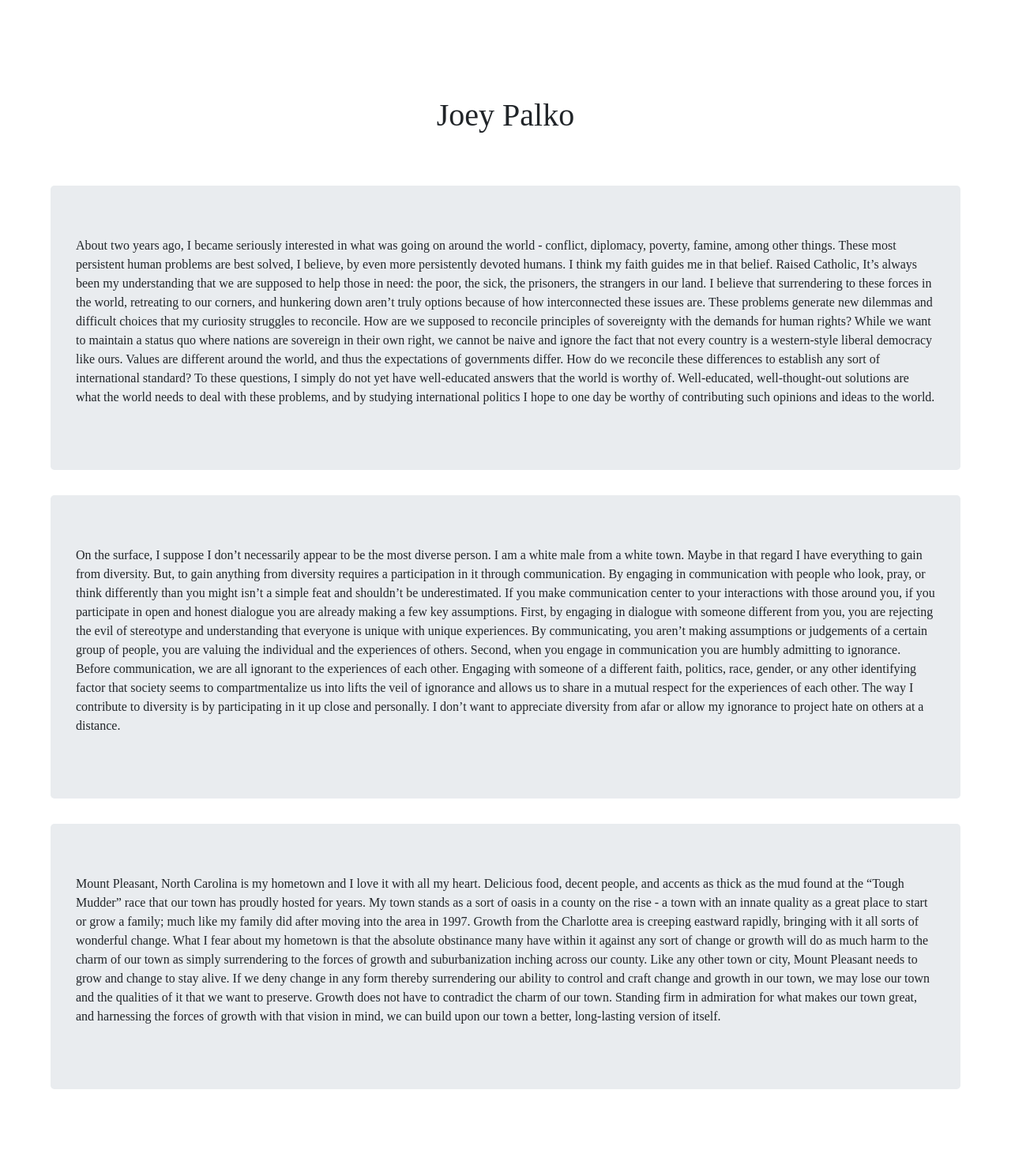
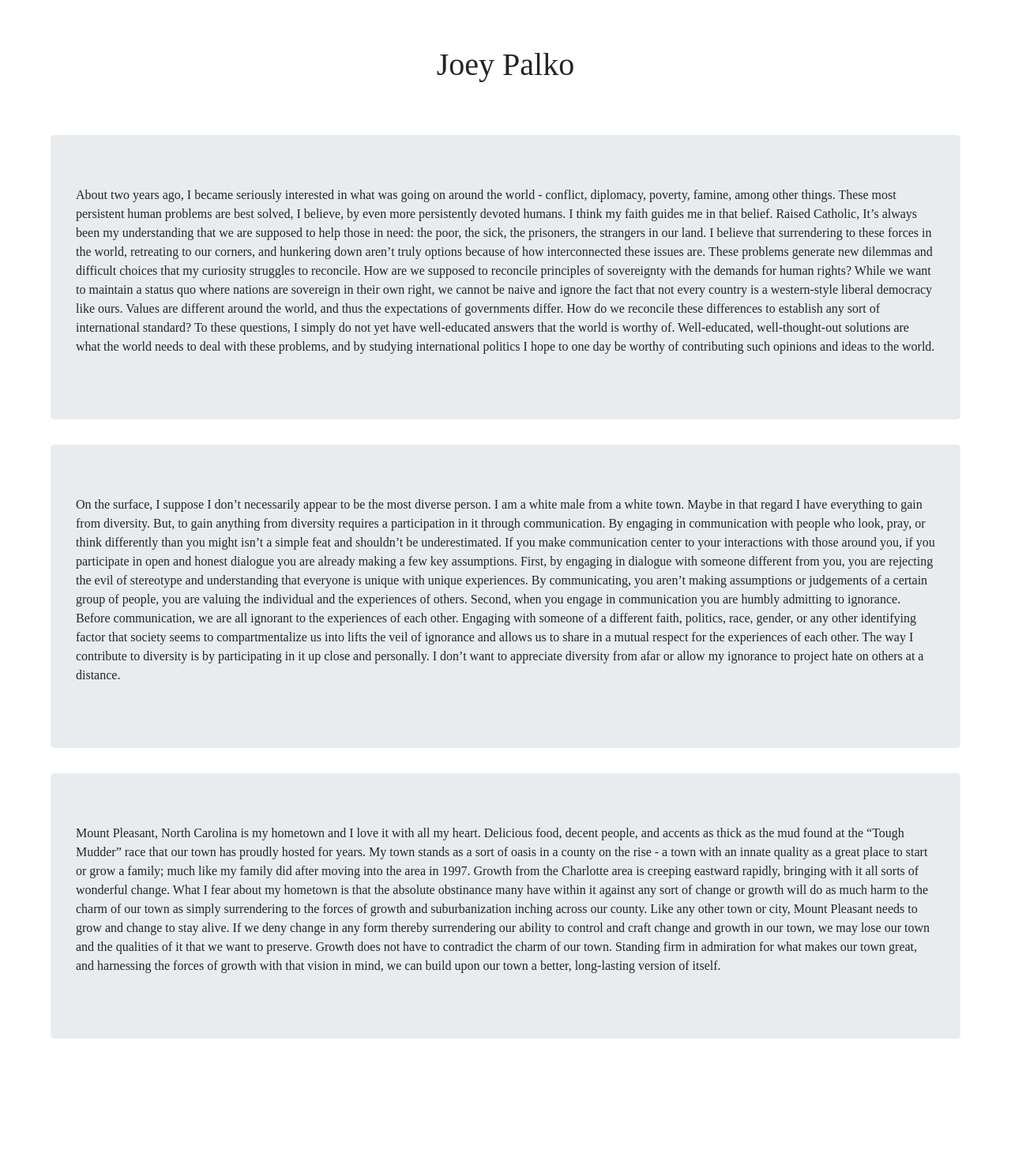
Before and after one commit to joeypalko/joeypalko.github.io, a Jekyll site: the page index.html, which Jekyll copies as it is, in a window 1280 px wide. Shown: the whole page at 79% size. Built offline with Jekyll 4.4.1, drawn with Linux system fonts in a browser that asks for light colours; nearby versions of some CDN libraries; after the commit the page ends 1411 px from its top, so only the background shows below that.

Commit message:
Update index.html

```diff
--- a/index.html
+++ b/index.html
@@ -13,6 +13,7 @@
       body {
         padding: 5%;
         font-family: "Times New Roman";
+        padding-top: 0%;
       }
       h1 {
         padding: 5%;
```
